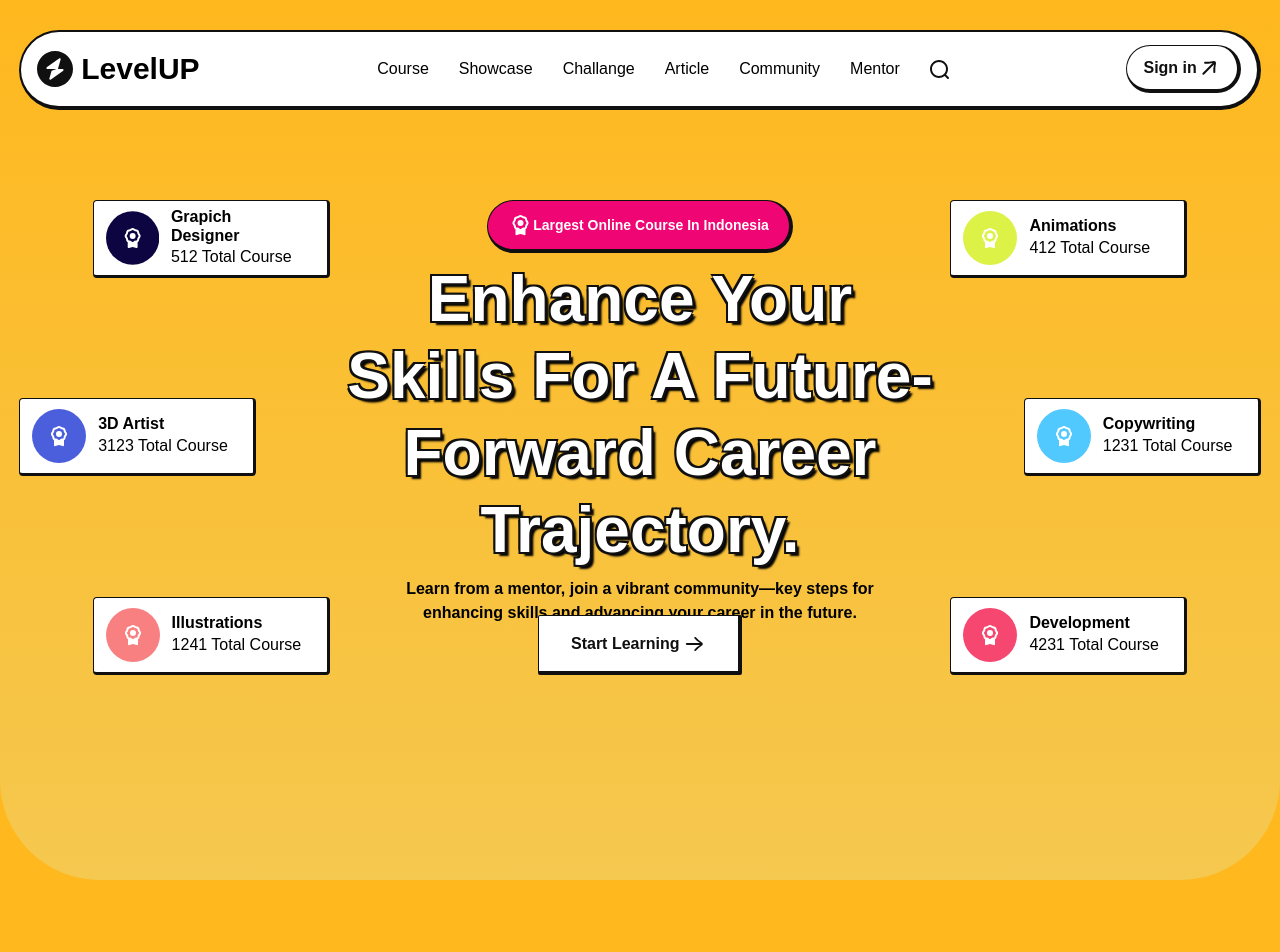
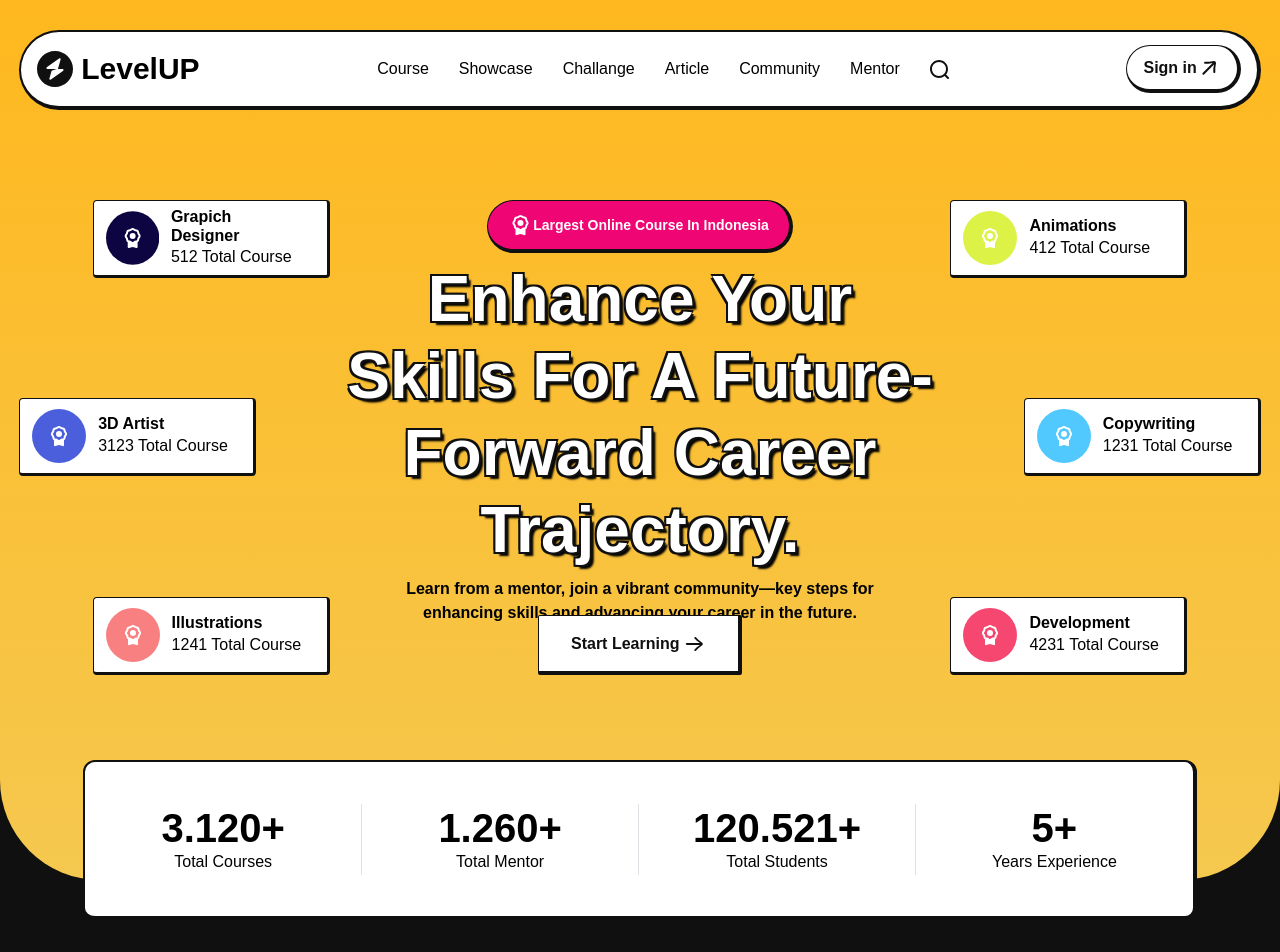
Before and after one commit to takachan0012/levelUp, a React (Vite) app: page / in a window 1280 px wide. Shown: the top 952 px of the page. Before the commit the page ends 880 px from the top, so only its background shows below. Built offline with nearby package versions, Linux system fonts and the light colour scheme; a web font is replaced by a local one.

Commit message:
feat: add achievement section

```diff
--- a/src/pages/home.jsx
+++ b/src/pages/home.jsx
@@ -5,7 +5,7 @@ import { Product } from "@components/ui/fragments/product";
 const Home = () => {
     return (
         <div className="h-screen">
-            <section className="h-[110%] bg-gradient-to-b from-[#FFB81E] to-[#F5C84F] rounded-b-[100px] flex items-center flex-col">
+            <section className="relative h-[110%] bg-gradient-to-b from-[#FFB81E] to-[#F5C84F] rounded-b-[100px] flex items-center flex-col">
                 <header id="header" className="flex justify-between items-center w-[97%] h-20 bg-white mt-[30px] rounded-full border-[#101010] border-t-2 border-r-4 border-b-4 border-l-2 p-4">
                     <div className="w-[170px] flex items-center gap-2 hover:cursor-pointer">
                         <svg width="36" height="36" viewBox="0 0 36 36" fill="none" xmlns="http://www.w3.org/2000/svg">
@@ -127,6 +127,27 @@ const Home = () => {
                         />
                     </div>
                 </div>
+                <div id="achievement" className="absolute -bottom-10 bg-white border-[#101010] flex items-center w-[87%] h-[160px] rounded-xl border-t-2 border-r-4 border-b-4 border-l-2 p-0">
+                    <div className="flex flex-col text-center w-80 h-[71px] border-r border-[#DFE1E6]">
+                        <span className="font-bold text-[40px] leading-[48px]">3.120+</span>
+                        <span className="font-medium leading-[19px]">Total Courses</span>
+                    </div>
+                    <div className="flex flex-col text-center w-80 h-[71px] border-r border-[#DFE1E6]">
+                        <span className="font-bold text-[40px] leading-[48px]">1.260+</span>
+                        <span className="font-medium leading-[19px]">Total Mentor</span>
+                    </div>
+                    <div className="flex flex-col text-center w-80 h-[71px] border-r border-[#DFE1E6]">
+                        <span className="font-bold text-[40px] leading-[48px]">120.521+</span>
+                        <span className="font-medium leading-[19px]">Total Students</span>
+                    </div>
+                    <div className="flex flex-col text-center w-80 h-[71px]">
+                        <span className="font-bold text-[40px] leading-[48px]">5+</span>
+                        <span className="font-medium leading-[19px]">Years Experience</span>
+                    </div>
+                </div>
+            </section>
+            <section className="-mt-32 h-[110%] bg-[#101010] rounded-b-[100px] flex items-center flex-col">
+
             </section>
         </div>
     )
```
